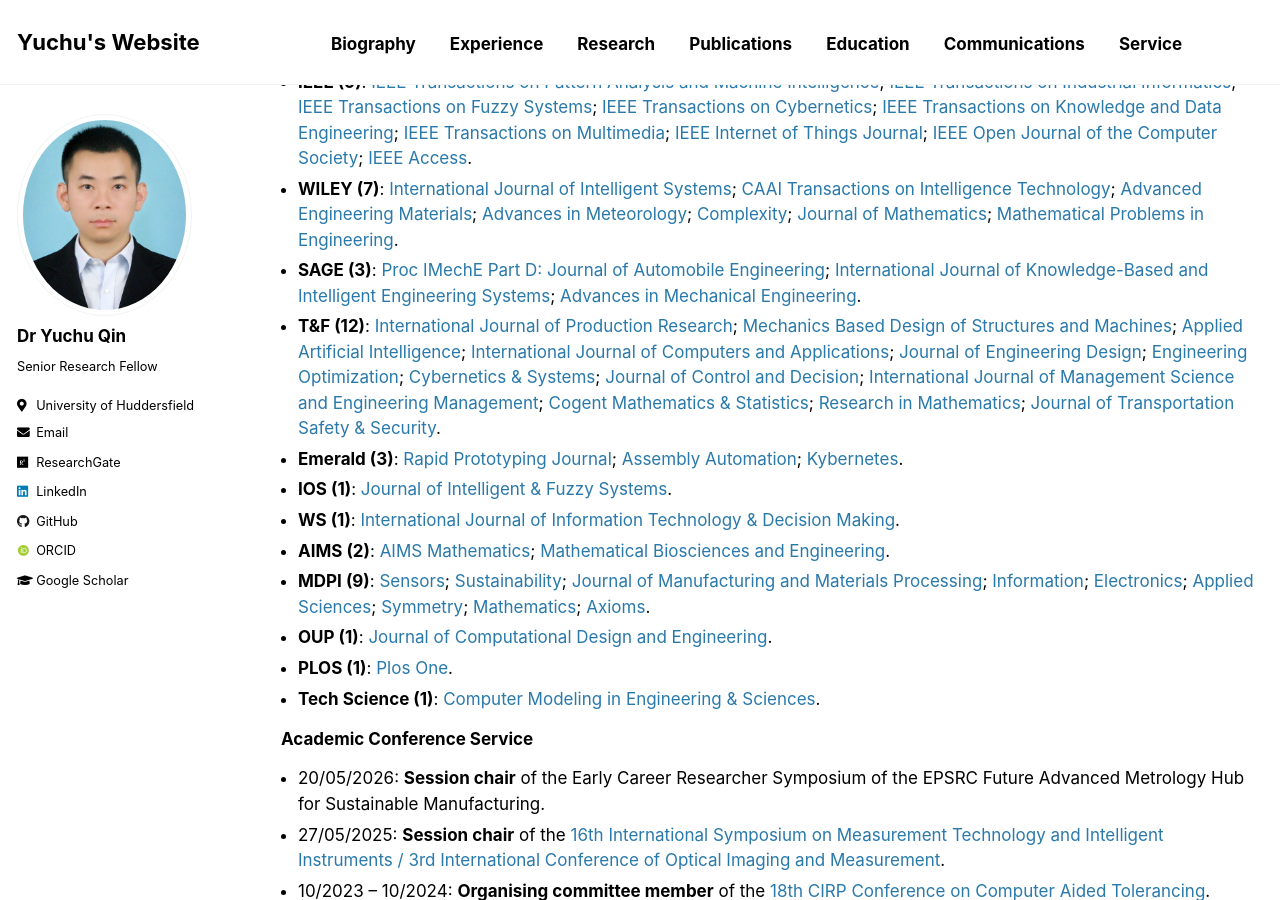
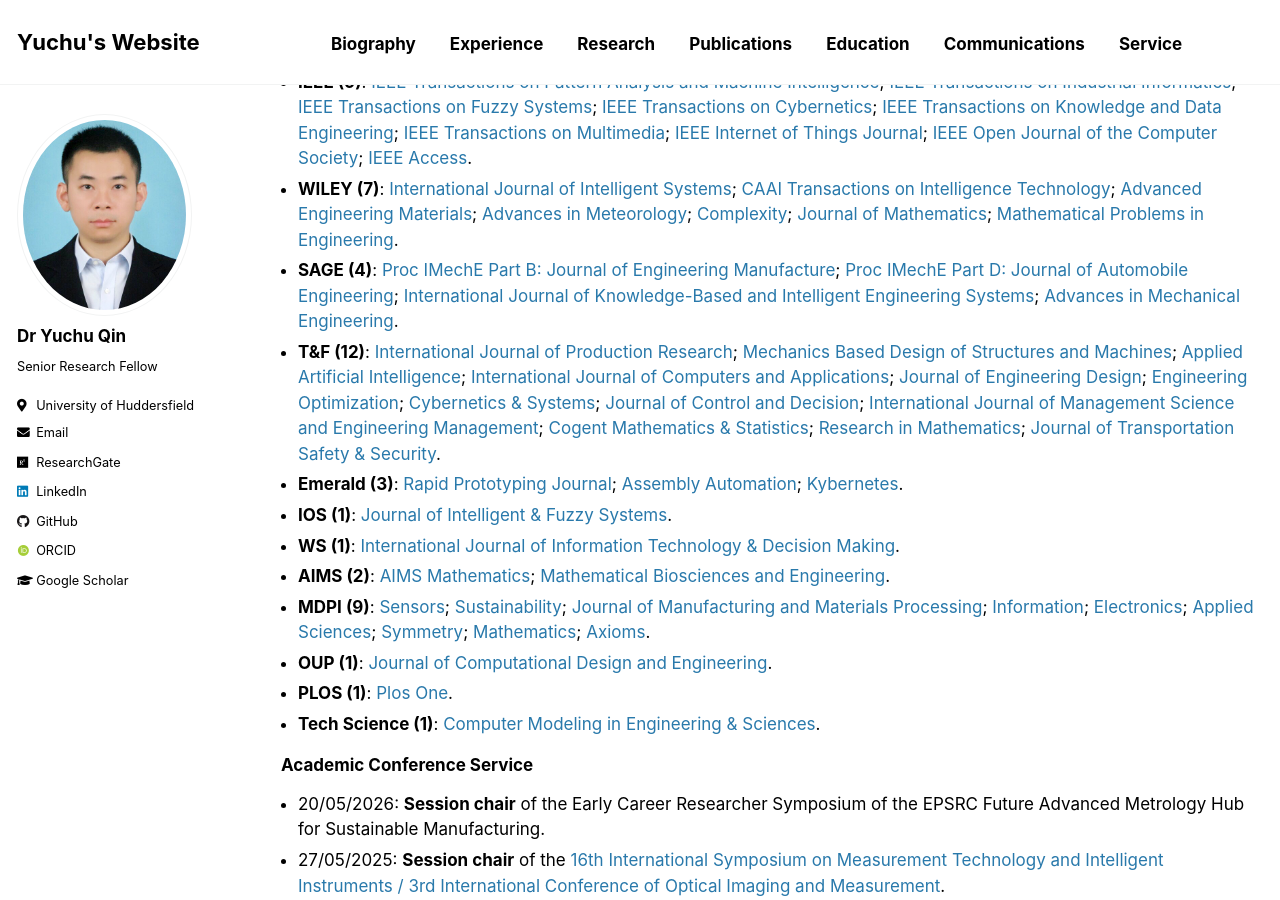
Before and after one commit to yuchu-qin/yuchu-qin.github.io, a Jekyll site: the page built from _pages/service.md, in a window 1280 px wide and 900 px high, scrolled down 1086 px. Built offline with Jekyll 4.4.1, drawn with Linux system fonts in a browser that asks for light colours; some web fonts are replaced; our own code applies the rules of GitHub Pages for plain Markdown files.

Commit message:
Update SAGE journal list in service.md
Updated the list of journals under SAGE, increasing the count from 3 to 4.

```diff
--- a/_pages/service.md
+++ b/_pages/service.md
@@ -27,7 +27,7 @@ author_profile: true
 - **Springer (13)**: [Journal of Intelligent Manufacturing](https://link.springer.com/journal/10845); [The International Journal of Advanced Manufacturing Technology](https://link.springer.com/journal/170); [International Journal on Interactive Design and Manufacturing](https://link.springer.com/journal/12008); [Computational and Applied Mathematics](https://link.springer.com/journal/40314); [International Journal of Machine Learning and Cybernetics](https://link.springer.com/journal/13042); [Knowledge and Information Systems](https://link.springer.com/journal/10115); [Operational Research](https://link.springer.com/journal/12351); [Granular Computing](https://link.springer.com/journal/41066); [Scientific Reports](https://www.nature.com/srep/); [Arabian Journal for Science and Engineering](https://link.springer.com/journal/13369); [Journal of Ambient Intelligence and Humanized Computing](https://link.springer.com/journal/12652); [Discover Data](https://link.springer.com/journal/44248); [Operations Research Forum](https://link.springer.com/journal/43069).
 - **IEEE (9)**: [IEEE Transactions on Pattern Analysis and Machine Intelligence](https://ieeexplore.ieee.org/xpl/RecentIssue.jsp?punumber=34); [IEEE Transactions on Industrial Informatics](https://ieeexplore.ieee.org/xpl/RecentIssue.jsp?punumber=9424); [IEEE Transactions on Fuzzy Systems](https://ieeexplore.ieee.org/xpl/RecentIssue.jsp?punumber=91); [IEEE Transactions on Cybernetics](https://ieeexplore.ieee.org/xpl/RecentIssue.jsp?punumber=6221036); [IEEE Transactions on Knowledge and Data Engineering](https://ieeexplore.ieee.org/xpl/RecentIssue.jsp?punumber=69); [IEEE Transactions on Multimedia](https://ieeexplore.ieee.org/xpl/RecentIssue.jsp?punumber=6046); [IEEE Internet of Things Journal](https://ieee-iotj.org/); [IEEE Open Journal of the Computer Society](https://ieeexplore.ieee.org/xpl/RecentIssue.jsp?punumber=8782664); [IEEE Access](https://ieeeaccess.ieee.org/).
 - **WILEY (7)**: [International Journal of Intelligent Systems](https://onlinelibrary.wiley.com/journal/ijis); [CAAI Transactions on Intelligence Technology](https://ietresearch.onlinelibrary.wiley.com/journal/24682322); [Advanced Engineering Materials](https://advanced.onlinelibrary.wiley.com/journal/15272648); [Advances in Meteorology](https://onlinelibrary.wiley.com/journal/1306); [Complexity](https://onlinelibrary.wiley.com/journal/8503); [Journal of Mathematics](https://onlinelibrary.wiley.com/journal/1469); [Mathematical Problems in Engineering](https://onlinelibrary.wiley.com/journal/2629).
-- **SAGE (3)**: [Proc IMechE Part D: Journal of Automobile Engineering](https://journals.sagepub.com/home/pid); [International Journal of Knowledge-Based and Intelligent Engineering Systems](https://journals.sagepub.com/home/KES); [Advances in Mechanical Engineering](https://journals.sagepub.com/home/ADE).
+- **SAGE (4)**: [Proc IMechE Part B: Journal of Engineering Manufacture](https://journals.sagepub.com/home/pib); [Proc IMechE Part D: Journal of Automobile Engineering](https://journals.sagepub.com/home/pid); [International Journal of Knowledge-Based and Intelligent Engineering Systems](https://journals.sagepub.com/home/KES); [Advances in Mechanical Engineering](https://journals.sagepub.com/home/ADE).
 - **T&F (12)**: [International Journal of Production Research](https://www.tandfonline.com/journals/tprs20); [Mechanics Based Design of Structures and Machines](https://www.tandfonline.com/journals/lmbd20); [Applied Artificial Intelligence](https://www.tandfonline.com/journals/uaai20); [International Journal of Computers and Applications](https://www.tandfonline.com/journals/tjca20); [Journal of Engineering Design](https://www.tandfonline.com/journals/cjen20); [Engineering Optimization](https://www.tandfonline.com/journals/geno20); [Cybernetics & Systems](https://www.tandfonline.com/journals/ucbs20); [Journal of Control and Decision](https://www.tandfonline.com/journals/tjcd20); [International Journal of Management Science and Engineering Management](https://www.tandfonline.com/journals/tmse20/); [Cogent Mathematics & Statistics](https://www.tandfonline.com/journals/oama21); [Research in Mathematics](https://www.tandfonline.com/journals/oama23); [Journal of Transportation Safety & Security](https://www.tandfonline.com/journals/utss20/).
 - **Emerald (3)**: [Rapid Prototyping Journal](https://www.emerald.com/insight/publication/issn/1355-2546); [Assembly Automation](https://www.emerald.com/insight/publication/issn/0144-5154); [Kybernetes](https://www.emeraldgrouppublishing.com/journal/k).
 - **IOS (1)**: [Journal of Intelligent & Fuzzy Systems](https://www.iospress.com/catalog/journals/journal-of-intelligent-fuzzy-systems).
```
